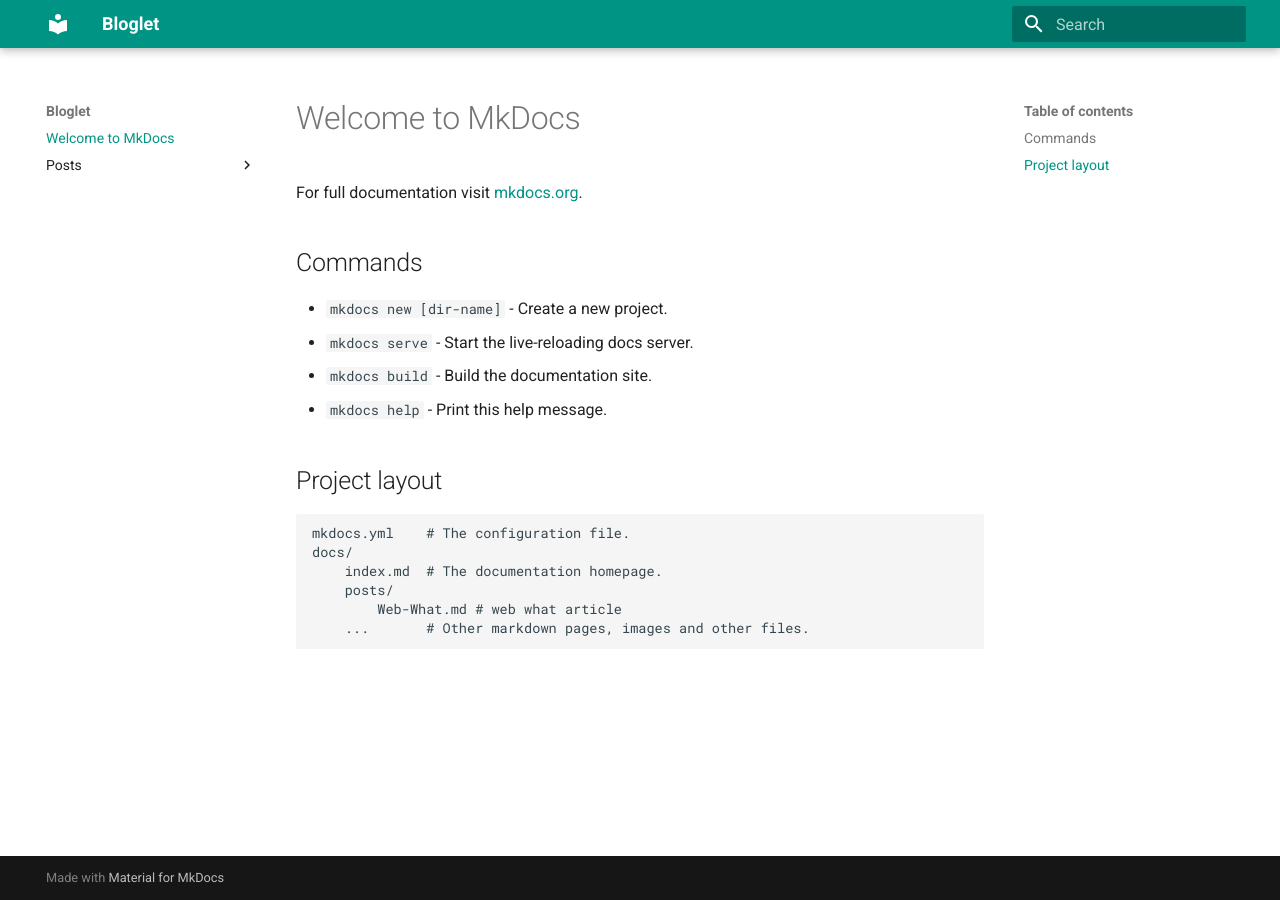
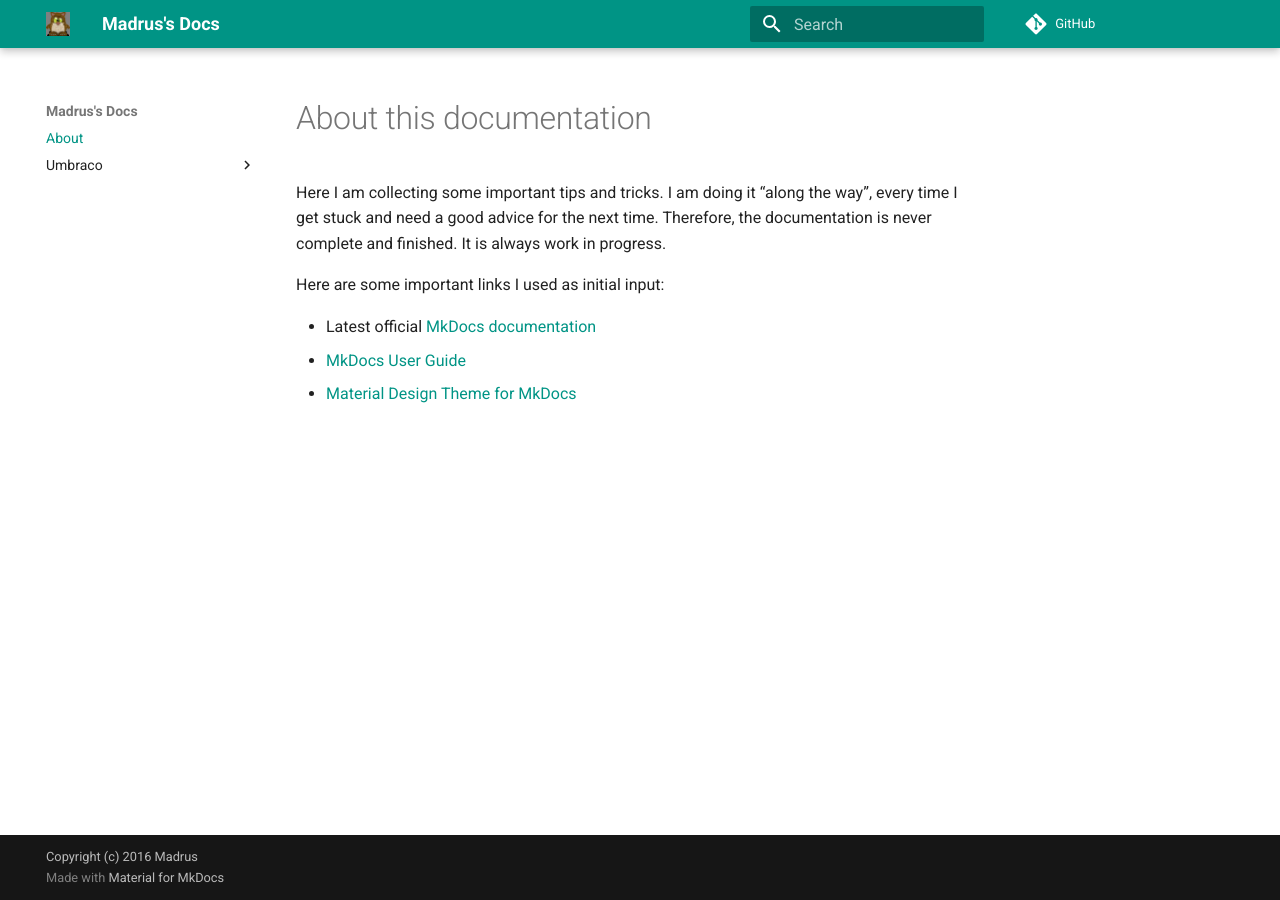
Before and after one commit to madrus/mdocs, an MkDocs documentation site: the page built from docs/index.md, in a window 1280 px wide. Built offline with MkDocs 1.6.1 and Material for MkDocs 9.7.7, drawn with Linux system fonts in a browser that asks for light colours; comment, search, counter and statistics services are not loaded; old or Windows-style settings are respelled for this version of MkDocs.

Commit message:
ready to push to git

```diff
--- a/docs/index.md
+++ b/docs/index.md
@@ -1,19 +1,9 @@
-# Welcome to MkDocs
+# About this documentation
 
-For full documentation visit [mkdocs.org](http://mkdocs.org).
+Here I am collecting some important tips and tricks. I am doing it "along the way", every time I get stuck and need a good advice for the next time. Therefore, the documentation is never complete and finished. It is always work in progress.
 
-## Commands
+Here are some important links I used as initial input:
 
-*   `mkdocs new [dir-name]` - Create a new project.
-*   `mkdocs serve` - Start the live-reloading docs server.
-*   `mkdocs build` - Build the documentation site.
-*   `mkdocs help` - Print this help message.
-
-## Project layout
-
-    mkdocs.yml    # The configuration file.
-    docs/
-        index.md  # The documentation homepage.
-        posts/
-            Web-What.md # web what article
-        ...       # Other markdown pages, images and other files.
+* Latest official [MkDocs documentation](http://mkdocs.readthedocs.io/en/latest/)
+* [MkDocs User Guide](http://www.mkdocs.org/user-guide/writing-your-docs/)
+* [Material Design Theme for MkDocs](http://squidfunk.github.io/mkdocs-material/)
--- a/mkdocs.yml
+++ b/mkdocs.yml
@@ -1,9 +1,53 @@
-site_name: Bloglet
+# Project information
+site_name: "Madrus's Docs"
+site_description: 'A short description of my project'
+site_author: 'Madrus'
+site_url: 'https://madrus.github.io/mdocs'
+
+# Repository
+repo_name: 'GitHub'
+repo_url: 'https://github.com/madrus/mdocs'
+
+use_directory_urls: true
+strict: true
+
+# Copyright
+copyright: 'Copyright (c) 2016 Madrus'
+
+# Documentation and theme
+docs_dir: 'docs'
+theme: 'material'
+
+pages:
+  - 'About': 'index.md'
+  - 'Umbraco':
+    - 'Technical Features': 'umbraco/technical_features.md'
+
+# Options
 extra:
-  version: '0.1.0'
+  # version: '0.1.0'
+  logo: 'images/logo.png'
   palette:
     primary: 'teal'
     accent: 'orange'
-theme: 'material'
+  font:
+    text: 'Roboto'
+    code: 'Roboto Mono'
+  i18n:
+    prev: 'Previous'
+    next: 'Next'
+  author:
+    github: 'madrus'
+    twitter: 'madrusnl'
+
 markdown_extensions:
+  - admonition
   - codehilite(css_class=code)
+  - smarty
+  - toc:
+      permalink: '#'
+
+# Google Analytics
+google_analytics:
+  - 'UA-XXXXXXXX-X'
+  - 'auto'
```
Also changed, not shown: README.md (+3 -1 lines), docs/Umbraco/technical_features.md (added, +5 -0 lines), docs/posts/Web-What.md (deleted, +0 -133 lines), docs/images/logo.png (added), 1 other file.
